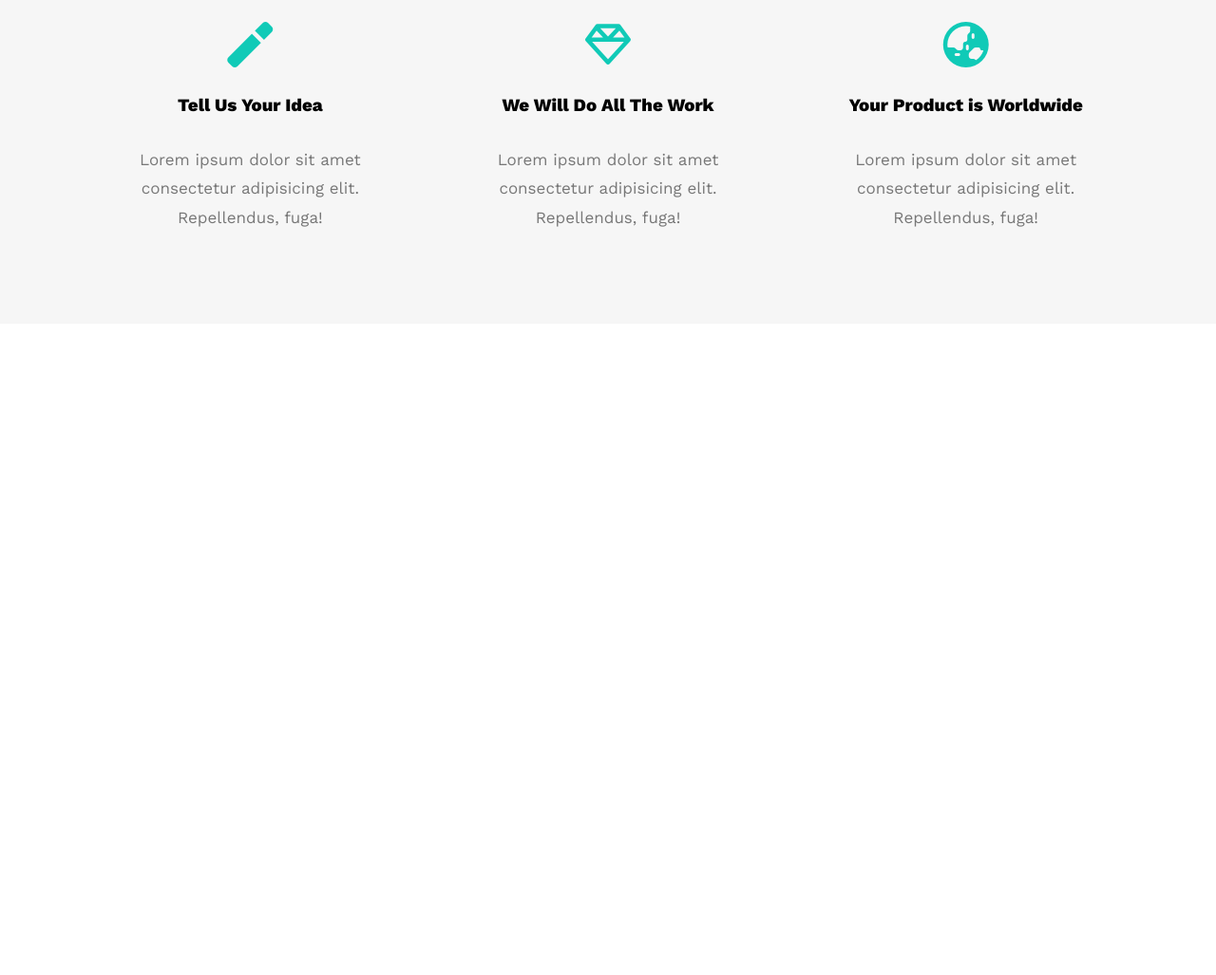
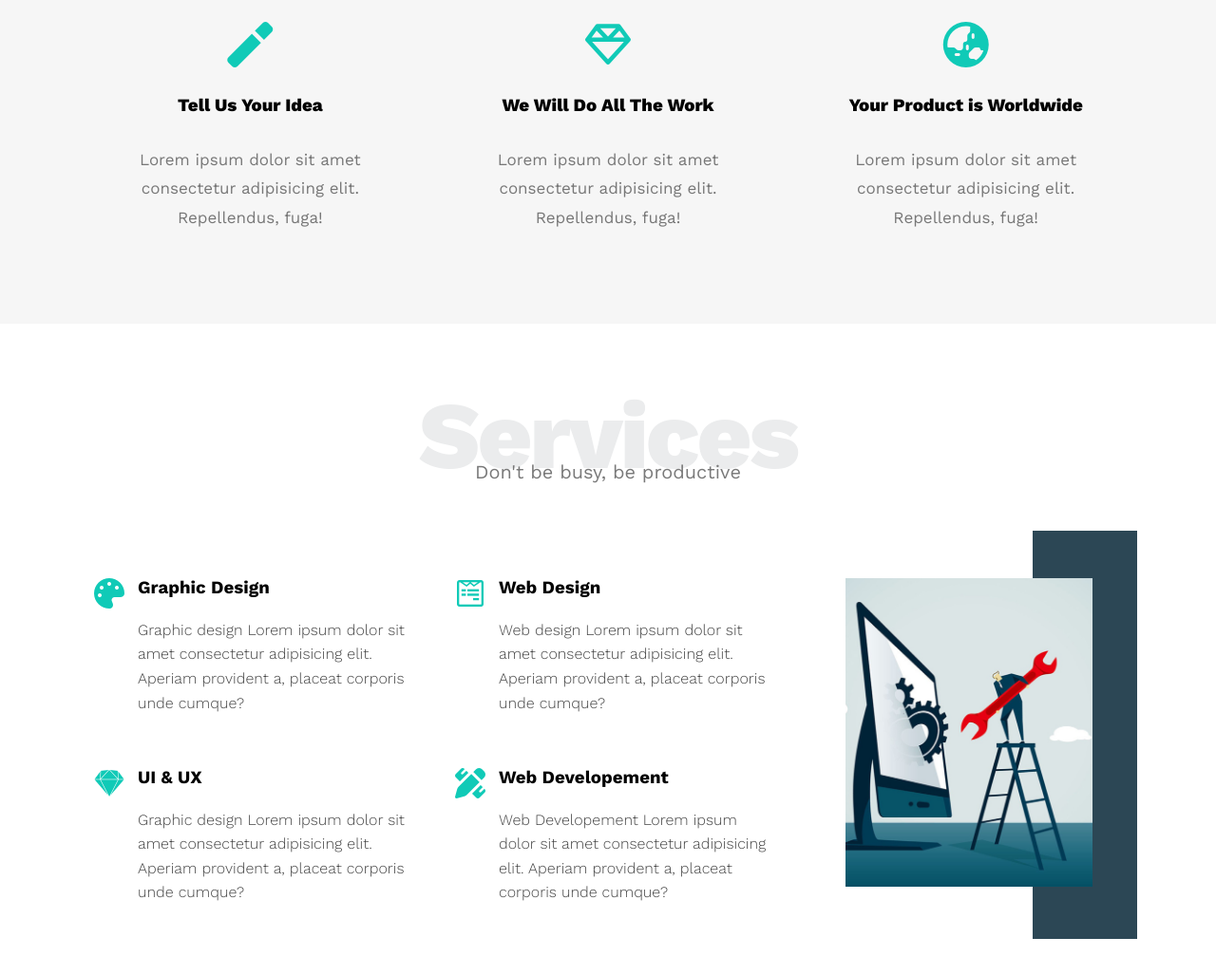
Before and after one commit to mansourYassine/leon_website, a plain HTML site: page index.html in a window 1280 px wide. Shown: the part 857-1884 px from the top of the page at 95% size. Before the commit the page ends 1198 px from the top, so only its background shows below. Drawn offline with nearby package versions, Linux system fonts and the light colour scheme.

Commit message:
build services section

```diff
--- a/css/leon.css
+++ b/css/leon.css
@@ -1,6 +1,7 @@
 /* Start Variables */
 :root {
-    --main--color: #10cab7
+    --main--color: #10cab7;
+    --secondary--color: #2c4755;
 }
 /* End Variables */
 /* Start Global rules */
@@ -40,7 +41,30 @@
 }
 
 /* End Global rules */
-
+/* Start Components */
+.special-heading {
+    color: #ebeced;
+    font-size: 100px;
+    text-align: center;
+    font-weight: 800;
+    letter-spacing: -3px;
+    margin: 0;
+}
+.special-heading + p {
+    margin: -30px 0 0;
+    text-align: center;
+    font-size: 20px;
+    color: #797979;
+}
+@media (max-width: 767px) {
+    .special-heading {
+        font-size: 60px;
+    }
+    .special-heading + p {
+        margin-top: -20px;
+    }
+}
+/* Start Components */
 /* Start Header */
 header {
     padding: 20px;
@@ -175,3 +199,63 @@
     font-size: 17px;
 }
 /* End Features */
+/* Start Services */
+.services {
+    padding-top: 60px;
+    padding-bottom: 60px;
+}
+.services .services-content {
+    display: grid;
+    grid-template-columns: repeat(auto-fill, minmax(300px, 1fr));
+    column-gap: 30px;
+    margin-top: 100px;
+}
+.services .services-content .srv {
+    display: flex;
+    margin-bottom: 40px;
+}
+@media (max-width: 767px) {
+    .services .services-content .srv {
+        flex-direction: column;
+        align-items: center;
+        text-align: center;
+    }
+}
+.services .services-content .srv i {
+    color: var(--main--color);
+    flex-basis: 60px;
+}
+.services .services-content .srv .text {
+    flex: 1;
+}
+.services .services-content .srv .text h3 {
+    margin: 0 0 20px;
+}
+.services .services-content .srv .text p {
+    color: #444;
+    line-height: 1.6;
+    font-weight: 300;
+}
+.services .services-content .image {
+    text-align: center;
+    position: relative;
+}
+.services .services-content .image::before{
+    content: "";
+    background-color: var(--secondary--color);
+    position: absolute;
+    width: 110px;
+    height: calc(100% + 100px);
+    right: -2px;
+    top: -50px;
+    z-index: -1;
+}
+.services .services-content .image img{
+    width: 260px;
+}
+@media (max-width: 1199px) {
+    .services .services-content .image-column {
+        display: none;
+    }
+}
+/* End Services */
--- a/index.html
+++ b/index.html
@@ -65,6 +65,68 @@
                 </div>
             </section>
         <!-- End Features -->
-
+        <!-- Start Services -->
+            <section class="services" id="services">
+                <div class="container">
+                    <h2 class="special-heading">Services</h2>
+                    <p>Don't be busy, be productive</p>
+                    <div class="services-content">
+                        <div class="col">
+                            <!-- Start Service -->
+                            <div class="srv">
+                                <i class="fa-solid fa-palette fa-2x"></i>
+                                <div class="text">
+                                    <h3>Graphic Design</h3>
+                                    <p>
+                                        Graphic design Lorem ipsum dolor sit amet consectetur adipisicing elit.
+                                        Aperiam provident a, placeat corporis unde cumque?
+                                    </p>
+                                </div>
+                            </div>
+                            <div class="srv">
+                                <i class="fa-brands fa-sketch fa-2x"></i>
+                                <div class="text">
+                                    <h3>UI & UX</h3>
+                                    <p>
+                                        Graphic design Lorem ipsum dolor sit amet consectetur adipisicing elit.
+                                        Aperiam provident a, placeat corporis unde cumque?
+                                    </p>
+                                </div>
+                            </div>
+                            <!-- End Service -->
+                        </div>
+                        <div class="col">
+                            <!-- Start Service -->
+                            <div class="srv">
+                                <i class="fa-brands fa-wpforms fa-2x"></i>
+                                <div class="text">
+                                    <h3>Web Design</h3>
+                                    <p>
+                                        Web design Lorem ipsum dolor sit amet consectetur adipisicing elit.
+                                        Aperiam provident a, placeat corporis unde cumque?
+                                    </p>
+                                </div>
+                            </div>
+                            <div class="srv">
+                                <i class="fa-solid fa-pencil-ruler fa-2x"></i>
+                                <div class="text">
+                                    <h3>Web Developement</h3>
+                                    <p>
+                                        Web Developement Lorem ipsum dolor sit amet consectetur adipisicing elit.
+                                        Aperiam provident a, placeat corporis unde cumque?
+                                    </p>
+                                </div>
+                            </div>
+                            <!-- End Service -->
+                        </div>
+                        <div class="col">
+                            <div class="image image-column">
+                                <img src="./images/services.png" alt="">
+                            </div>
+                        </div>
+                    </div>
+                </div>
+            </section>
+        <!-- End Services -->
     </body>
 </html>
```
Also changed, not shown: images/services.png (added).
